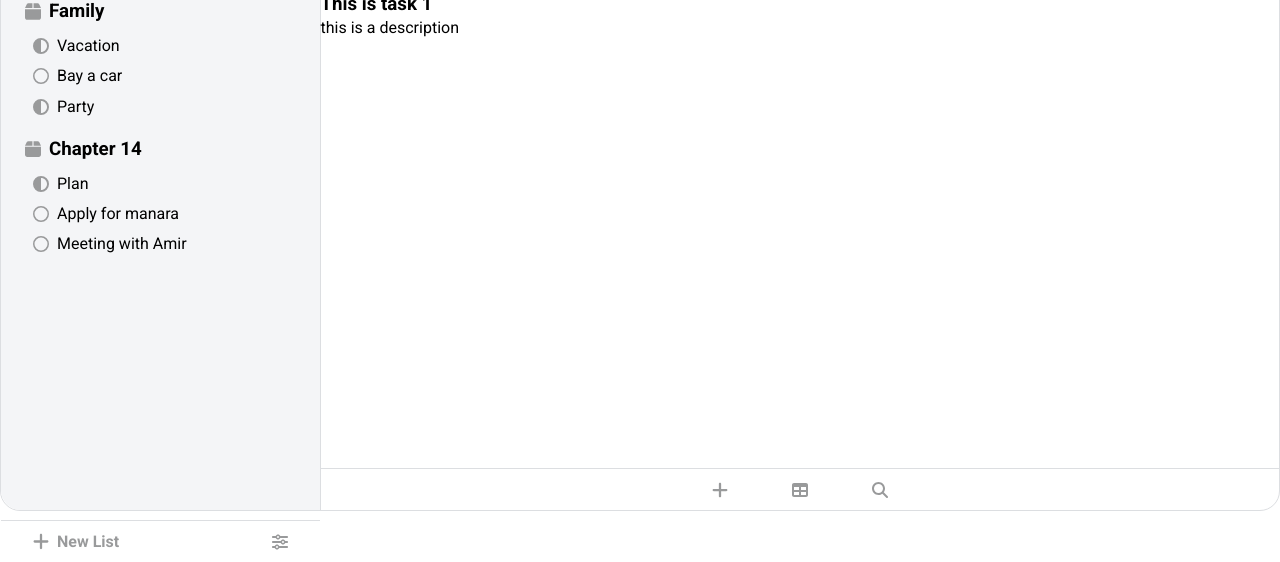
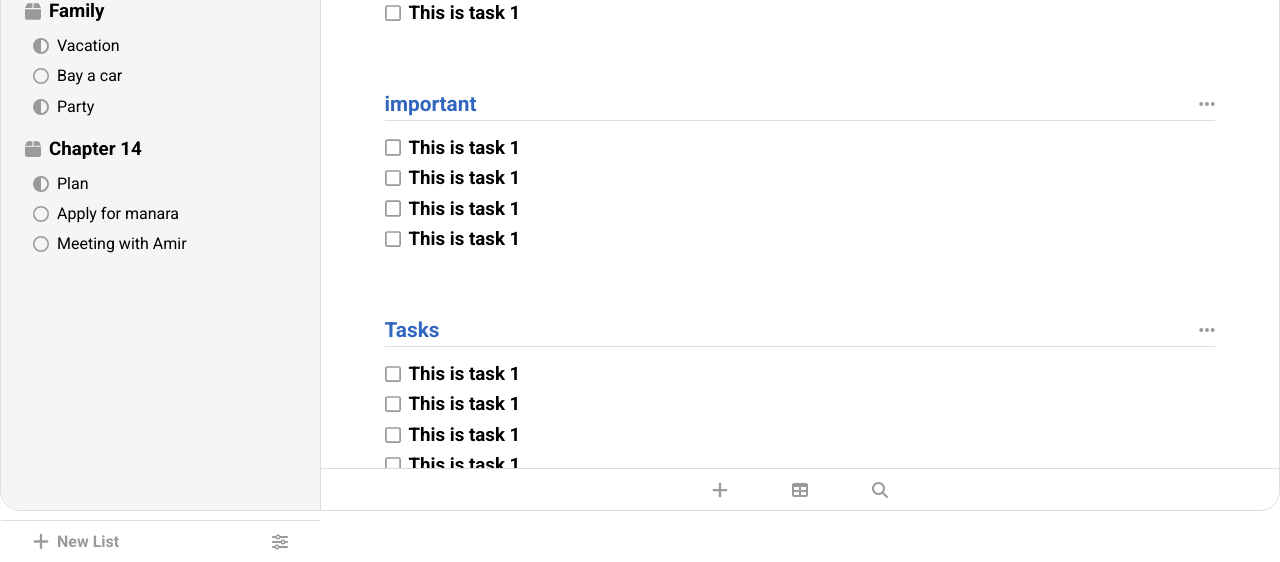
Before and after one commit to Moath-COE/MoazToDo, a website built with webpack: page src/templates/template.html in a window 1280 px wide. Shown: the part 283-845 px from the top of the page. Built offline with nearby package versions, Linux system fonts and the light colour scheme.

Commit message:
Style main canvas basis

```diff
--- a/src/styles/canvas.css
+++ b/src/styles/canvas.css
@@ -10,6 +10,78 @@ main li:hover,
 main button:hover {
   background-color: var(--mid-gray);
   border-radius: 10px;
+}
+
+/* Canvas Main */
+.canvas_main {
+  display: flex;
+  flex-direction: column;
+  gap: 2rem;
+  padding: 4rem 4rem 0 4rem;
+  overflow-y: scroll;
+  height: 95vh;
+  /* Hide scrollbar for IE, Edge and Firefox */
+  -ms-overflow-style: none; /* IE and Edge */
+  scrollbar-width: none; /* Firefox */
+}
+
+.canvas_title {
+  display: flex;
+  align-items: center;
+  justify-content: start;
+  gap: 1rem;
+}
+
+.canvas_title .icon:first-child {
+  width: 30px;
+}
+
+/* Hide scrollbar for Chrome, Safari and Opera */
+.canvas_main::-webkit-scrollbar {
+  display: none;
+}
+
+/* Importance sections */
+
+.canvas_tasks_group {
+  display: flex;
+  flex-direction: column;
+  gap: 4rem;
+}
+
+.canvas_importance {
+  display: flex;
+  flex-direction: column;
+  gap: 1rem;
+}
+
+.importance_title_section {
+  display: flex;
+  justify-content: space-between;
+  align-items: center;
+  border-bottom: 1px solid var(--mid-gray);
+  padding: 0.2rem 0;
+  color: var(--blue);
+}
+
+.importance_title_section h2 {
+  font-size: 1.3rem;
+}
+
+.importance_tasks {
+  display: flex;
+  flex-direction: column;
+  gap: 0.5rem;
+}
+
+.canvas_task {
+  display: flex;
+  align-items: start;
+  gap: 0.5rem;
+}
+
+.canvas_task .icon {
+  margin-top: 0.1rem;
 }
 
 /* Canvas footer */
--- a/src/styles/nav.css
+++ b/src/styles/nav.css
@@ -21,6 +21,7 @@ nav button:hover,
 .top input {
   background-color: var(--mid-gray);
   border-radius: 10px;
+  cursor: pointer;
 }
 
 /* Top sections styles */
--- a/src/templates/template.html
+++ b/src/templates/template.html
@@ -157,15 +157,31 @@
     </nav>
     <main class="canvas">
       <div class="canvas_main">
-        <h1>
+        <div class="canvas_title">
           <img
             src="../assets/icons/star-solid.svg"
             alt="star-solid"
             class="icon"
-          />Today
-        </h1>
+          />
+          <h1>Today</h1>
+          <img
+            src="../assets/icons/ellipsis-solid.svg"
+            alt="ellipsis-solid"
+            class="icon"
+          />
+        </div>
         <div class="canvas_tasks_group">
-          <div>
+          <div class="canvas_importance" id="urgent">
+            <div class="importance_title_section">
+              <h2>Urgent</h2>
+              <img
+                src="../assets/icons/ellipsis-solid.svg"
+                alt="ellipsis-solid"
+                class="icon"
+              />
+            </div>
+            <div class="importance_tasks">
+              <div class="canvas_task">
                 <img
                   src="../assets/icons/square-regular.svg"
                   alt="square-regular"
@@ -173,10 +189,9 @@
                 />
                 <div>
                   <h3>This is task 1</h3>
-              <p>this is a description</p>
                 </div>
               </div>
-          <div>
+              <div class="canvas_task">
                 <img
                   src="../assets/icons/square-regular.svg"
                   alt="square-regular"
@@ -185,10 +200,19 @@
 
                 <div>
                   <h3>This is task 1</h3>
-              <p>this is a description</p>
                 </div>
               </div>
+              <div class="canvas_task">
+                <img
+                  src="../assets/icons/square-regular.svg"
+                  alt="square-regular"
+                  class="icon"
+                />
                 <div>
+                  <h3>This is task 1</h3>
+                </div>
+              </div>
+              <div class="canvas_task">
                 <img
                   src="../assets/icons/square-regular.svg"
                   alt="square-regular"
@@ -197,10 +221,31 @@
 
                 <div>
                   <h3>This is task 1</h3>
-              <p>this is a description</p>
                 </div>
               </div>
+            </div>
+          </div>
+          <div class="canvas_importance" id="important">
+            <div class="importance_title_section">
+              <h2>important</h2>
+              <img
+                src="../assets/icons/ellipsis-solid.svg"
+                alt="ellipsis-solid"
+                class="icon"
+              />
+            </div>
+            <div class="importance_tasks">
+              <div class="canvas_task">
+                <img
+                  src="../assets/icons/square-regular.svg"
+                  alt="square-regular"
+                  class="icon"
+                />
                 <div>
+                  <h3>This is task 1</h3>
+                </div>
+              </div>
+              <div class="canvas_task">
                 <img
                   src="../assets/icons/square-regular.svg"
                   alt="square-regular"
@@ -209,7 +254,83 @@
 
                 <div>
                   <h3>This is task 1</h3>
-              <p>this is a description</p>
+                </div>
+              </div>
+              <div class="canvas_task">
+                <img
+                  src="../assets/icons/square-regular.svg"
+                  alt="square-regular"
+                  class="icon"
+                />
+                <div>
+                  <h3>This is task 1</h3>
+                </div>
+              </div>
+              <div class="canvas_task">
+                <img
+                  src="../assets/icons/square-regular.svg"
+                  alt="square-regular"
+                  class="icon"
+                />
+
+                <div>
+                  <h3>This is task 1</h3>
+                </div>
+              </div>
+            </div>
+          </div>
+          <div class="canvas_importance" id="Tasks">
+            <div class="importance_title_section">
+              <h2>Tasks</h2>
+              <img
+                src="../assets/icons/ellipsis-solid.svg"
+                alt="ellipsis-solid"
+                class="icon"
+              />
+            </div>
+            <div class="importance_tasks">
+              <div class="canvas_task">
+                <img
+                  src="../assets/icons/square-regular.svg"
+                  alt="square-regular"
+                  class="icon"
+                />
+                <div>
+                  <h3>This is task 1</h3>
+                </div>
+              </div>
+              <div class="canvas_task">
+                <img
+                  src="../assets/icons/square-regular.svg"
+                  alt="square-regular"
+                  class="icon"
+                />
+
+                <div>
+                  <h3>This is task 1</h3>
+                </div>
+              </div>
+              <div class="canvas_task">
+                <img
+                  src="../assets/icons/square-regular.svg"
+                  alt="square-regular"
+                  class="icon"
+                />
+                <div>
+                  <h3>This is task 1</h3>
+                </div>
+              </div>
+              <div class="canvas_task">
+                <img
+                  src="../assets/icons/square-regular.svg"
+                  alt="square-regular"
+                  class="icon"
+                />
+
+                <div>
+                  <h3>This is task 1</h3>
+                </div>
+              </div>
             </div>
           </div>
         </div>
```
Lines whose indentation alone changed are shown as unchanged.
